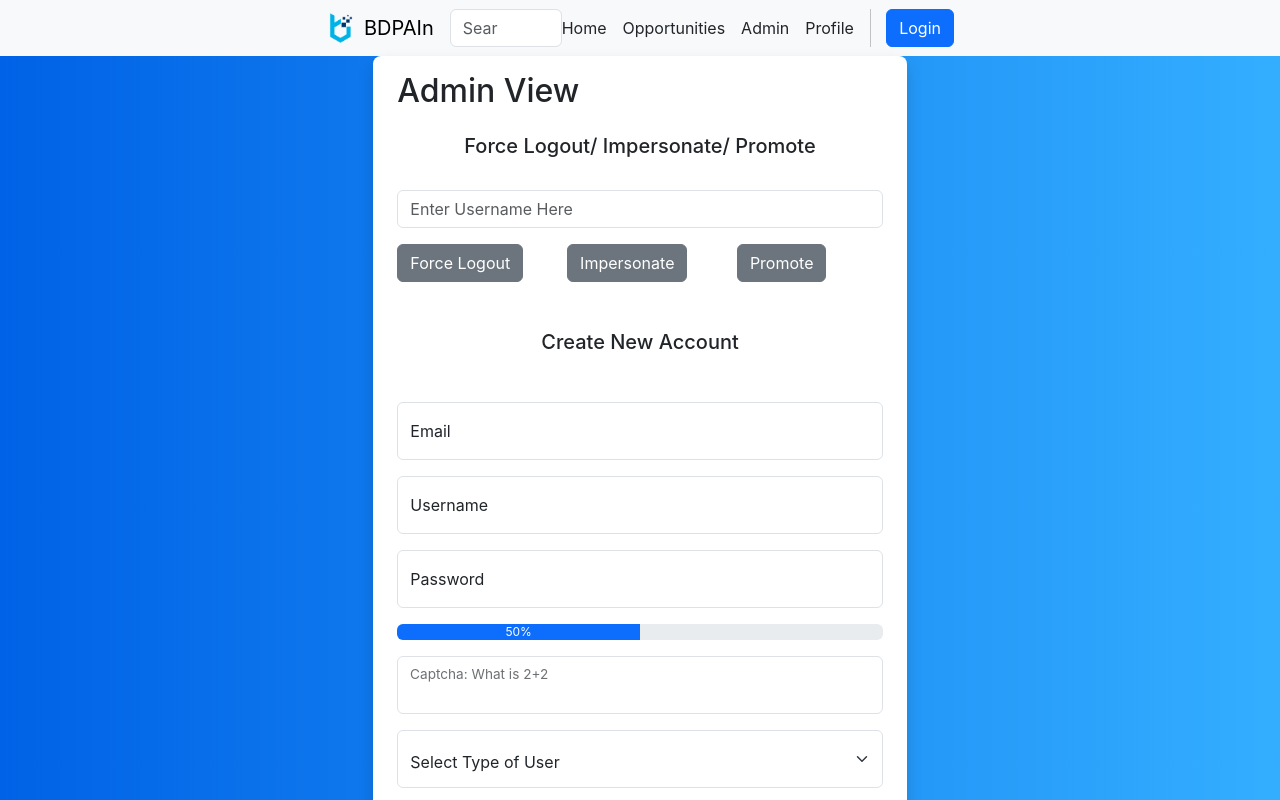
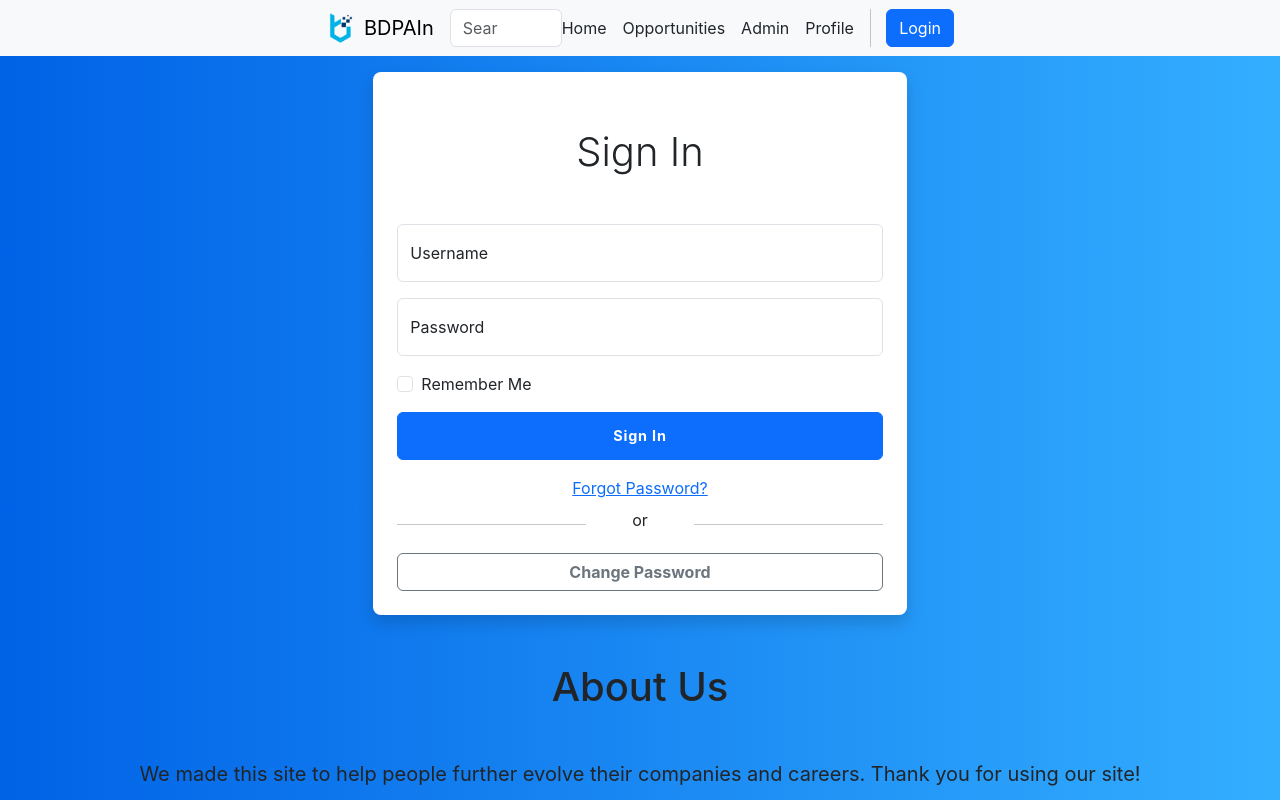
Before and after one commit to nreid1994/CodeCall, a React (Create React App) app in the folder bdpain/: page / in a window 1280 px wide. Shown: the top 800 px of the page. Built offline with nearby package versions, Linux system fonts and the light colour scheme.

Commit message:
Landing Template

```diff
--- a/bdpain/src/auth/components/auth_container/auth_container_template.tsx
+++ b/bdpain/src/auth/components/auth_container/auth_container_template.tsx
@@ -24,6 +24,7 @@ import { ProfileEducation } from "../../../profile/components/profile/profile_ed
 import { ProfileVolunteering } from "../../../profile/components/profile/profile_volunteering/profile_volunteering";
 import { ProfileTop } from "../../../profile/components/profile/profile_top/profile_top";
 import { AdminContainer } from "../../../admin/components/admin_container/admin_container"
+import { Landing } from "../../../landing/components/landing/landing"
 
 export function template(
   this: AuthContainerController,
@@ -33,13 +34,13 @@ export function template(
   return (
     <>
       <Navbar />
-      <Col className="col-sm-9 col-md-7 col-lg-5 mx-auto">
+      {/* <Col className="col-sm-9 col-md-7 col-lg-5 mx-auto">
           <Card className="card border-0 shadow rounded-3">
             <Card.Body className="px-4 py-2">
               <AdminContainer></AdminContainer>
             </Card.Body>
           </Card>
-        </Col>
+        </Col> */}
       {/* <Stack className="gap-2 my-3">
         <Col className="col-sm-9 col-md-7 col-lg-5 mx-auto">
           <Card className="card border-0 shadow rounded-3">
@@ -78,7 +79,8 @@ export function template(
         </Col>
       </Stack> */}
 
-      <ProfileView />
+      <Landing />
+      {/* <ProfileView /> */}
     </>
   );
 }
--- a/bdpain/src/auth/components/auth_recovery/auth_change_password/auth_change_password_template.tsx
+++ b/bdpain/src/auth/components/auth_recovery/auth_change_password/auth_change_password_template.tsx
@@ -49,7 +49,7 @@ return (
             <Button
               type="submit"
               variant="primary"
-              className="btn-register text-uppercase fw-bold"
+              className="btn-register fw-bold"
             >
               Reset Password
             </Button>
--- a/bdpain/src/auth/components/auth_recovery/auth_find_account/auth_find_account_template.tsx
+++ b/bdpain/src/auth/components/auth_recovery/auth_find_account/auth_find_account_template.tsx
@@ -35,7 +35,7 @@ export function template(
             <Button
               type="submit"
               variant="primary"
-              className="btn-register text-uppercase fw-bold"
+              className="btn-register fw-bold"
             >
               Change Password
             </Button>
--- a/bdpain/src/auth/components/login_form/login_form_template.tsx
+++ b/bdpain/src/auth/components/login_form/login_form_template.tsx
@@ -54,7 +54,7 @@ export function template(
           <Button
             type="submit"
             variant="primary"
-            className="btn-login text-uppercase fw-bold"
+            className="btn-login fw-bold"
           >
             Sign In
           </Button>
--- a/bdpain/src/contrib/components/user_form/user_form_template.tsx
+++ b/bdpain/src/contrib/components/user_form/user_form_template.tsx
@@ -68,7 +68,7 @@ export function template(
           <Button
             type="submit"
             variant="primary"
-            className="btn-register text-uppercase fw-bold"
+            className="btn-register fw-bold"
           >
             Sign Up
           </Button>
--- a/bdpain/src/landing/components/landing/landing_template.tsx
+++ b/bdpain/src/landing/components/landing/landing_template.tsx
@@ -7,6 +7,9 @@ import {
 import Button from "react-bootstrap/Button";
 import Card from "react-bootstrap/Card";
 import Form from "react-bootstrap/Form";
+import Col from "react-bootstrap/Col";
+import Row from "react-bootstrap/Row";
+import Stack from "react-bootstrap/Stack";
 
 export function template(
   this: LandingController,
@@ -15,7 +18,10 @@ export function template(
 ) {
   return (
     <>
-      <Card.Title as="h5" className="text-center mb-5 fw-light fs-1">
+      <Col className="col-sm-9 col-md-7 col-lg-5 mt-3 mx-auto">
+        <Card className="card border-0 shadow rounded-3">
+          <Card.Body className="px-4 py-2">
+            <Card.Title as="h5" className="text-center mb-5 mt-5 fw-light fs-1">
               Sign In
             </Card.Title>
             <Form className="form-floating mb-3">
@@ -54,13 +60,49 @@ export function template(
                 <Button
                   type="submit"
                   variant="primary"
-            className="btn-login text-uppercase fw-bold"
+                  className="btn-login fw-bold"
                 >
                   Sign In
                 </Button>
               </div>
             </Form>
-      <Card.Link href="">Forgot Password? </Card.Link>
+            <Card.Link href="" className="d-block text-center">Forgot Password? </Card.Link>
+            <Row className="my-2">
+              <div className="d-inline col-5">
+                <hr></hr>
+              </div>
+              <div className="d-inline col-2 text-center">
+                or
+              </div>
+              <div className="d-inline col-5">
+                <hr></hr>
+              </div>
+            </Row>
+            <div className="d-grid">
+              <Stack className="gap-3">
+                <Button
+                  type="submit"
+                  variant="outline-secondary"
+                  className="btn-register my-1 mb-3 fw-bold"
+                >
+                  Change Password
+                </Button>
+              </Stack>
+            </div>
+          </Card.Body>
+        </Card>
+      </Col>
+      <div>
+        <Card.Title as="h5" className="text-center mb-5 mt-5 fs-1 bolded">
+          About Us
+        </Card.Title>
+        <Card.Text className="text-center mb-5 mt-5 fs-5">
+          We made this site to help people further evolve their companies and careers. Thank you for using our site!
+        </Card.Text>
+        <Card.Subtitle className="text-center mb-5 mt-5 fs-3 bolded">
+          Features
+        </Card.Subtitle>
+      </div>
     </>
   );
 }
```
Lines whose indentation alone changed are shown as unchanged.
